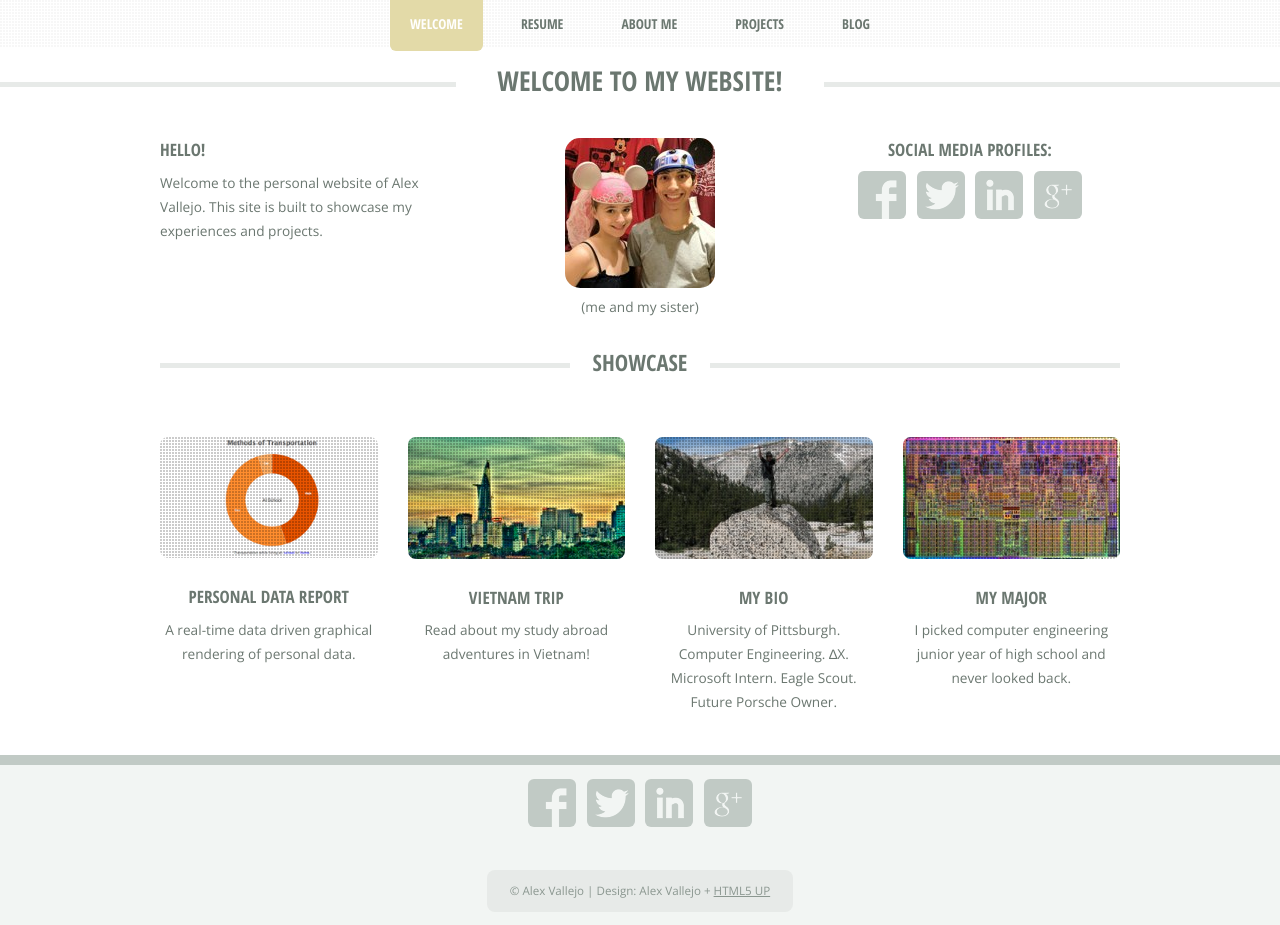
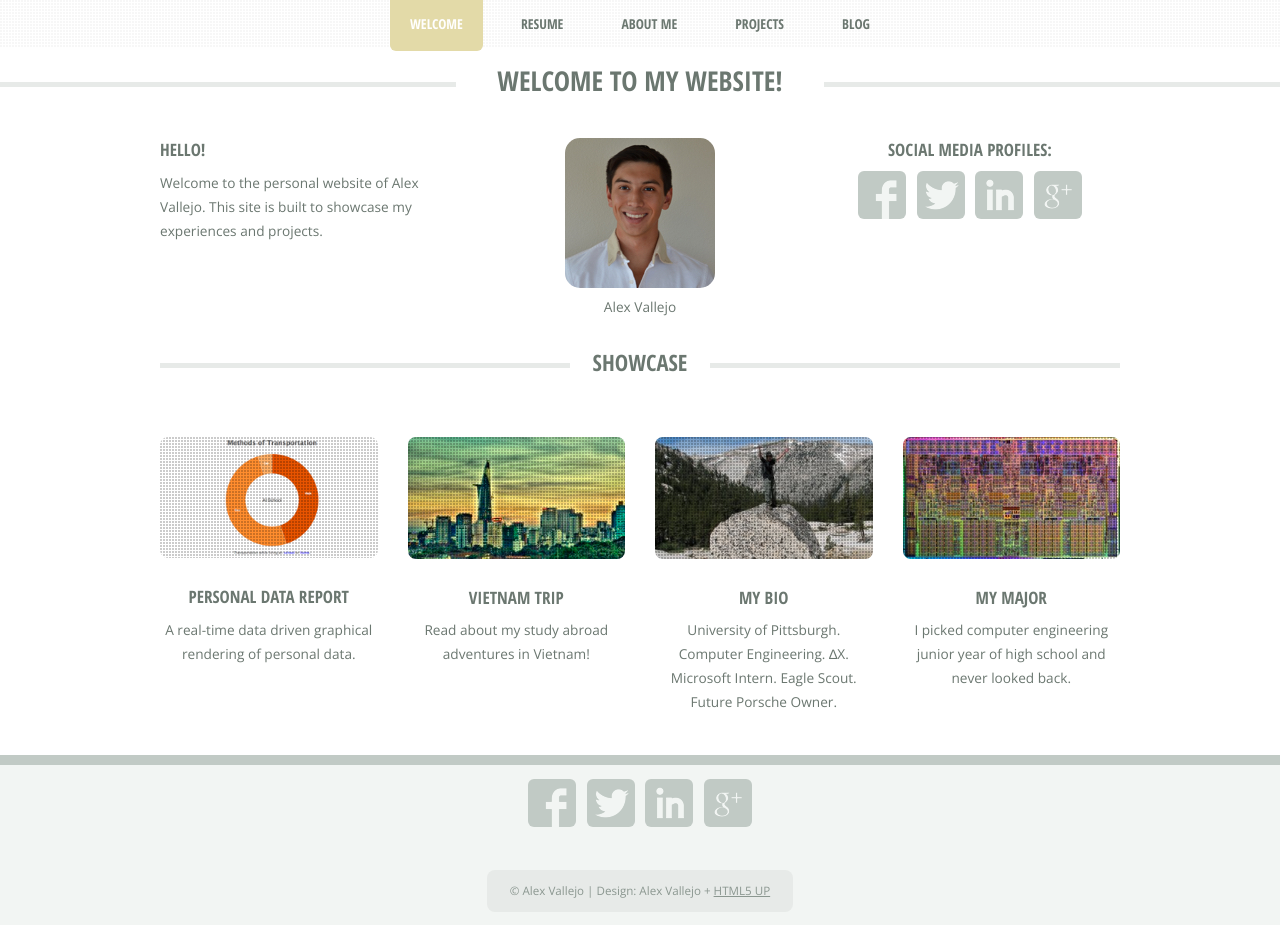
Before and after one commit to valleyjo/valleyjo.github.io, a Jekyll site: the page built from index.html, in a window 1280 px wide and 925 px high. Built offline with Jekyll 4.4.1, drawn with Linux system fonts in a browser that asks for light colours; nearby versions of some CDN libraries.

Commit message:
Update my picture on the home page

```diff
--- a/index.html
+++ b/index.html
@@ -22,7 +22,7 @@ header-text: Welcome to My Website!
         <article style="text-align:center;">
           <section>
             <img src="images/AlexVallejo.jpg" alt="Alex Vallejo" style="border-radius: 15px;">
-            <p>(me and my sister)</p>
+            <p>Alex Vallejo</p>
           </section>
         </article>
       </div>
```
Also changed, not shown: images/AlexVallejo.jpg.
